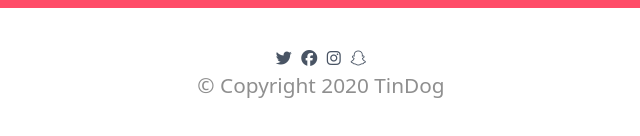
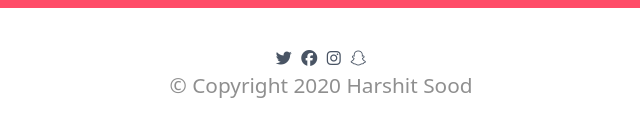
Before and after one commit to harshitsood094/TinDog, a plain HTML site: page index.html in a window 1280 px wide. Shown: the part 2627-2763 px from the top of the page, 319-959 px from the left. Drawn offline with nearby package versions, Linux system fonts and the light colour scheme.

Commit message:
Update index.html

```diff
--- a/index.html
+++ b/index.html
@@ -185,7 +185,7 @@
 <i class="fab fa-instagram footer_image"></i>
 <i class="fab fa-snapchat footer_image"></i>
 
-    <p class="para-footer">© Copyright 2020 TinDog</p>
+    <p class="para-footer">© Copyright 2020 Harshit Sood</p>
 
   </footer>
   <!-- For Icons Font Awesome -->
```
